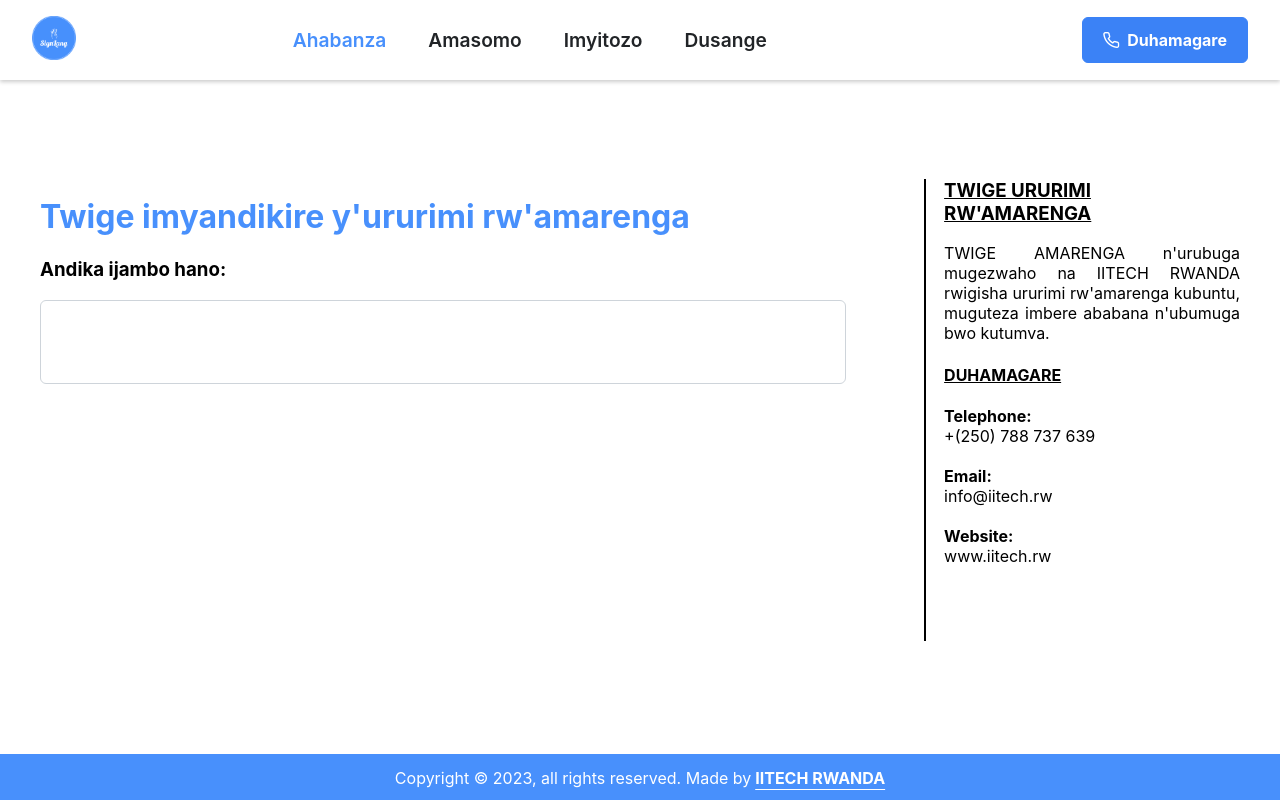
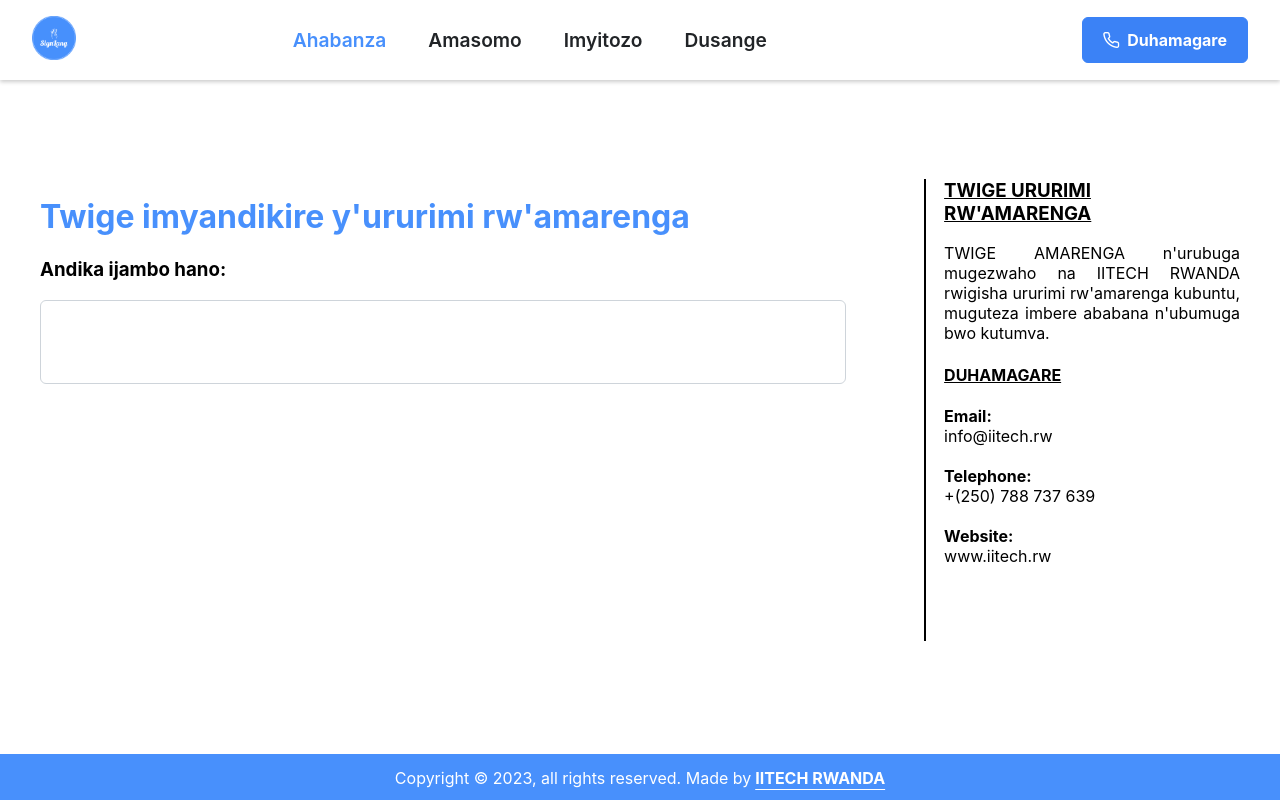
Before and after one commit to ngabo-dev/fluentfusion_frontend, a React (Vite) app: page / in a window 1280 px wide. Built offline with nearby package versions, Linux system fonts and the light colour scheme.

Commit message:
Simple explanation text

```diff
--- a/src/components/ContactDiv.jsx
+++ b/src/components/ContactDiv.jsx
@@ -14,12 +14,12 @@ function ContactDiv() {
       DUHAMAGARE
     </h4>
 
-    <b> Telephone:</b> <br/>
-    <a href='https://wa.me/250788737639' style={{color:'black', textDecoration:'none'}} target='_blank'> +(250) 788 737 639 </a> <br /><br />
-
     <b> Email:</b> <br/>
     <a href='mailto:info@iitech.rw' style={{color:'black', textDecoration:'none'}} target='_blank'>
       info@iitech.rw  </a> <br /><br />
+
+    <b> Telephone:</b> <br/>
+    <a href='https://wa.me/250788737639' style={{color:'black', textDecoration:'none'}} target='_blank'> +(250) 788 737 639 </a> <br /><br />
 
 
     <b> Website:</b> <br/>
```
